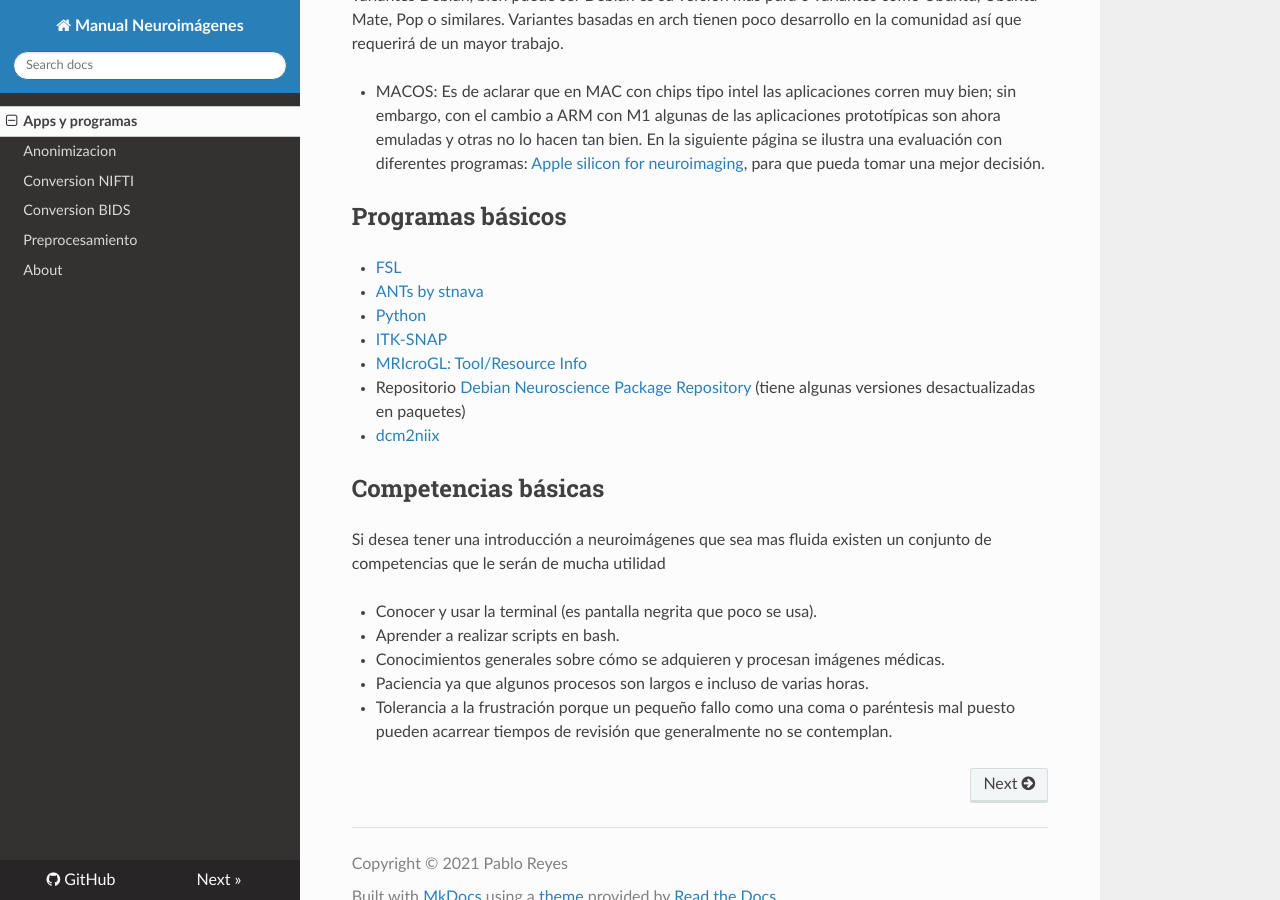
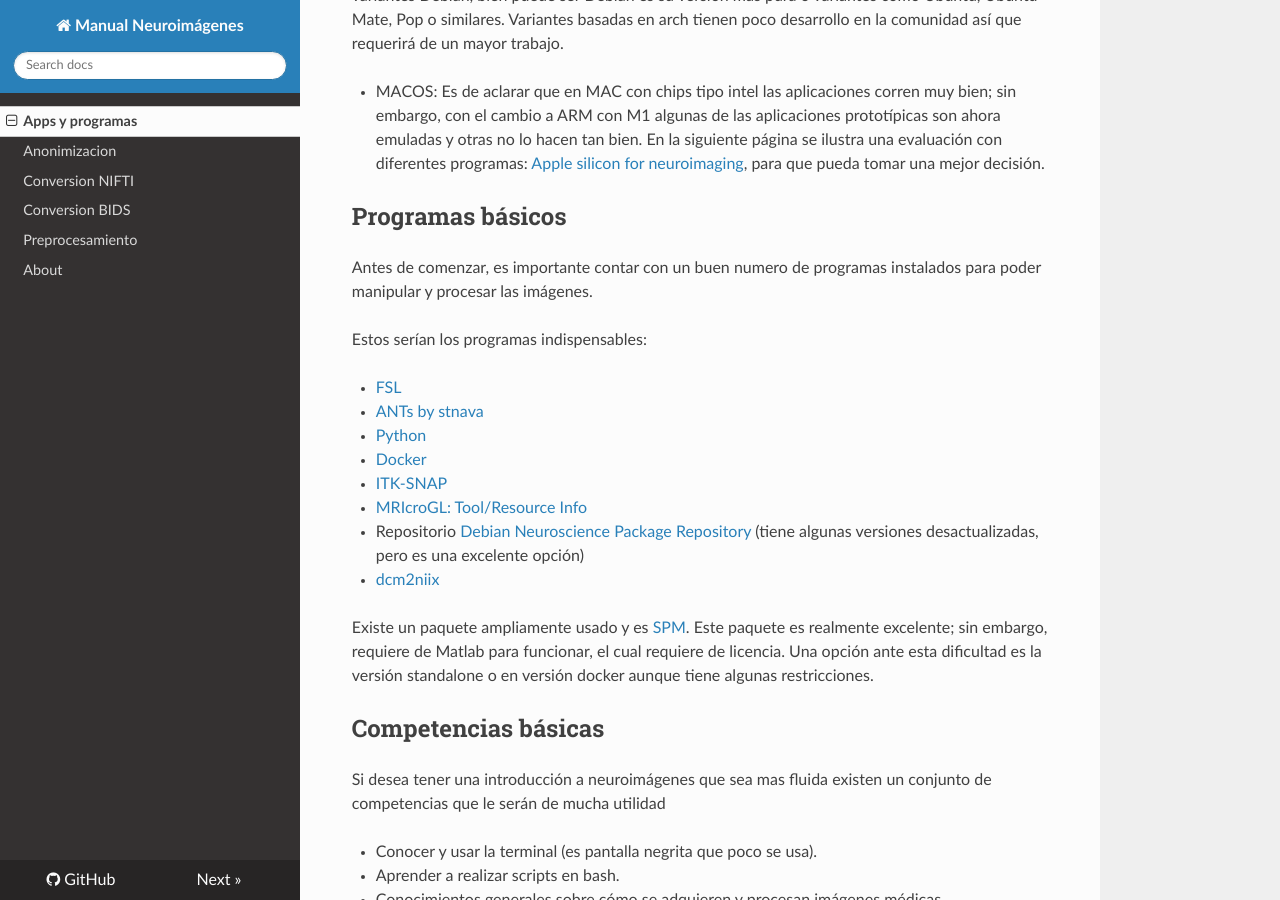
Before and after one commit to pabloreyesg/Scrips-to-MRI, an MkDocs documentation site: the page built from docs/index.md, in a window 1280 px wide and 900 px high, scrolled down 699 px. Built offline with MkDocs 1.6.1, drawn with Linux system fonts in a browser that asks for light colours; nearby versions of some CDN libraries.

Commit message:
Update index.md

```diff
--- a/docs/index.md
+++ b/docs/index.md
@@ -16,19 +16,28 @@ El procesamiento de neuroimágenes generalmente hace uso de manera intensiva de
 
 ## Programas básicos
 
+Antes de comenzar, es importante contar con un buen numero de programas instalados para poder manipular y procesar las imágenes.
+
+Estos serían los programas indispensables:
+
 - [FSL](https://fsl.fmrib.ox.ac.uk/fsl/fslwiki)
 
 - [ANTs by stnava](http://stnava.github.io/ANTs/)
 
 - [Python](https://www.python.org/)
 
+- [Docker](https://docs.docker.com/engine/install/)
+
 - [ITK-SNAP ](http://www.itksnap.org/pmwiki/pmwiki.php)
 
 - [MRIcroGL: Tool/Resource Info](https://www.nitrc.org/projects/mricrogl/)
 
-- Repositorio [Debian Neuroscience Package Repository](https://neuro.debian.net/) (tiene algunas versiones desactualizadas en paquetes)
+- Repositorio [Debian Neuroscience Package Repository](https://neuro.debian.net/) (tiene algunas versiones desactualizadas, pero es una excelente opción)
 
 - [dcm2niix](https://github.com/rordenlab/dcm2niix)
+
+Existe un paquete ampliamente usado y es [SPM](https://www.fil.ion.ucl.ac.uk/spm/). Este paquete es realmente excelente; sin embargo, requiere de Matlab para funcionar, el cual requiere de licencia. Una opción ante esta dificultad es la versión standalone o en versión docker aunque tiene algunas restricciones.
+
 
 ## Competencias básicas
 
```
